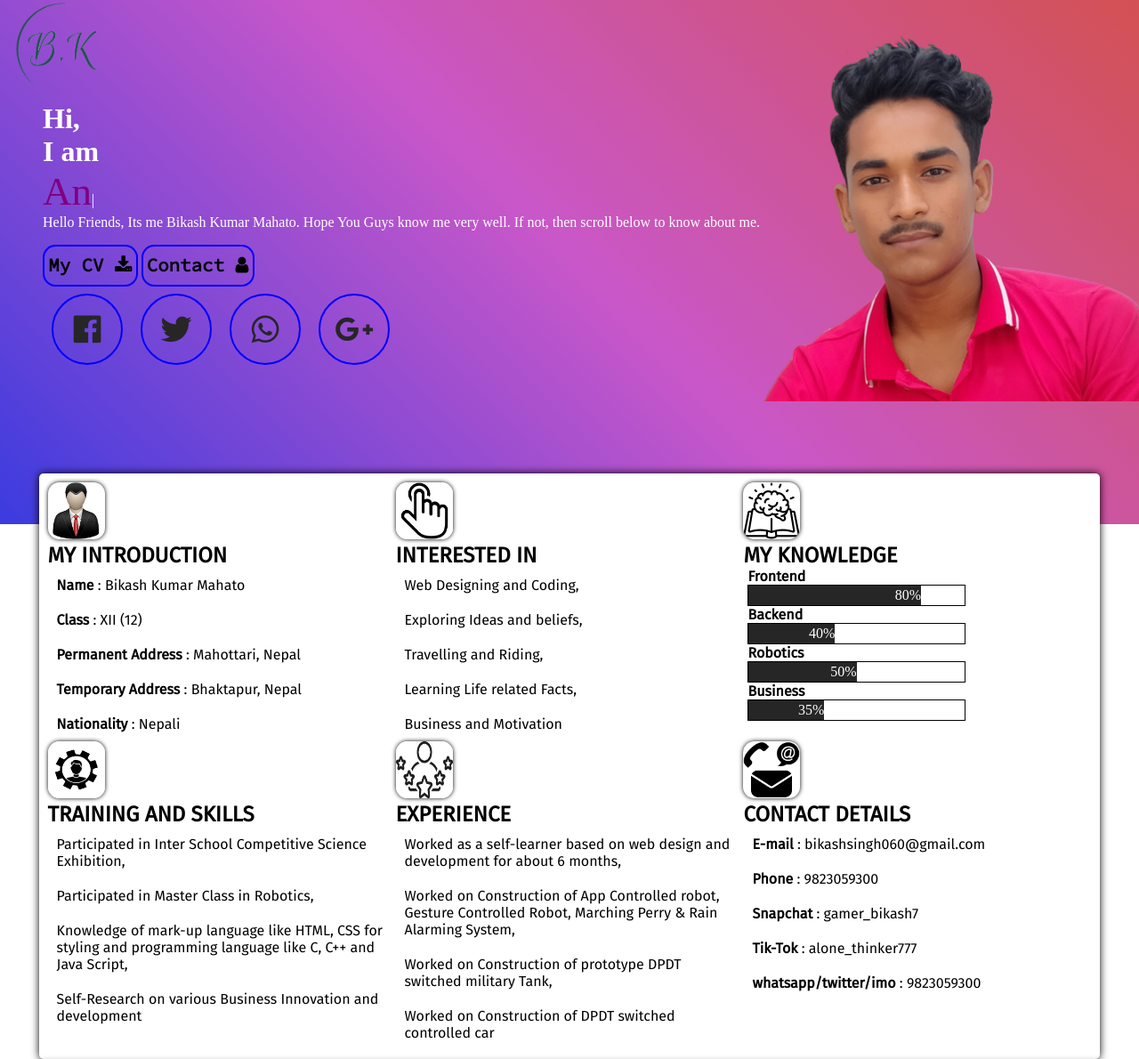
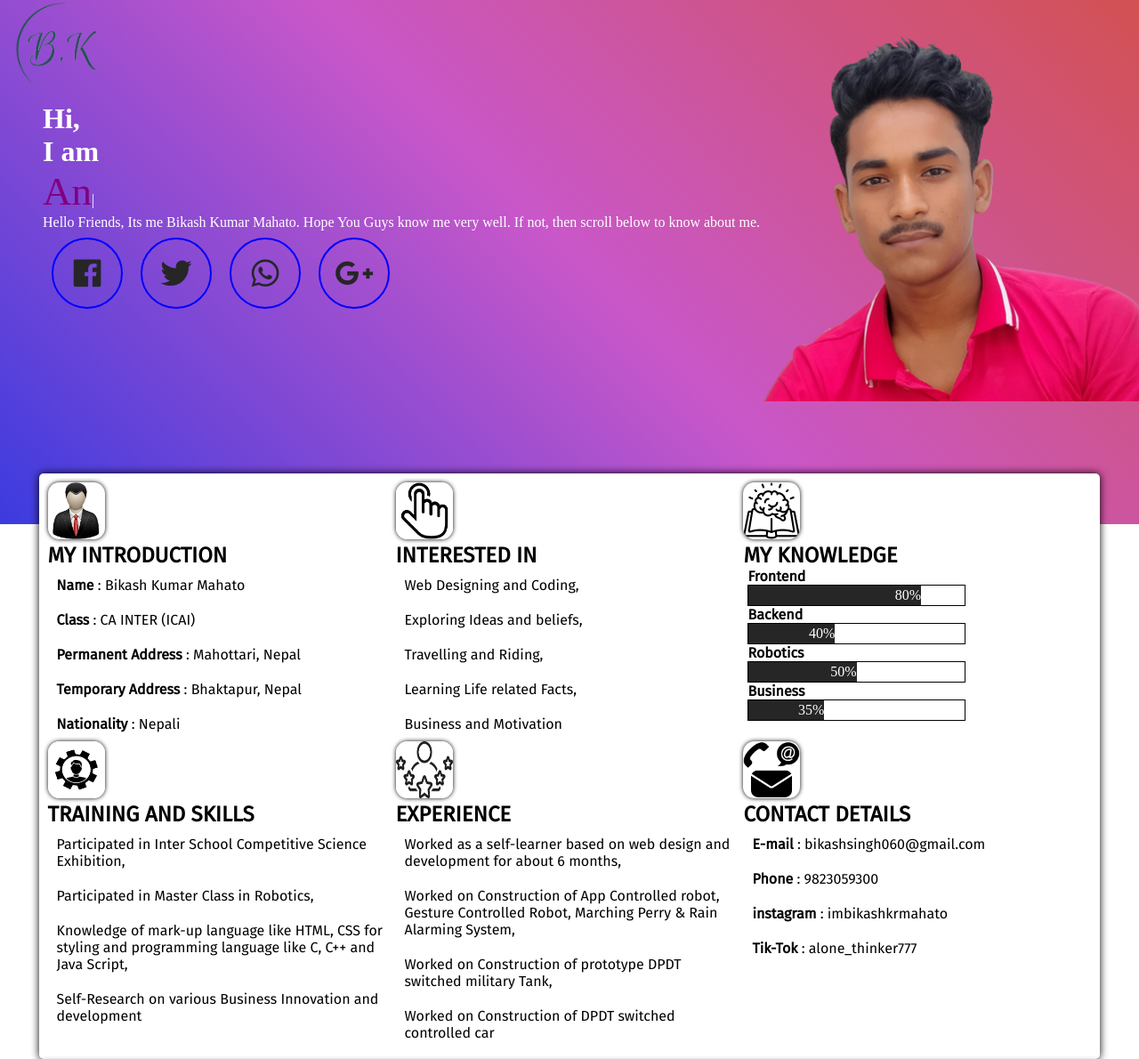
Before and after one commit to OfficialBikash/bikash_about, a plain HTML site: page index.html in a window 1280 px wide. Shown: the part 13-1203 px from the top of the page at 89% size. Drawn offline with nearby package versions, Linux system fonts and the light colour scheme.

Commit message:
Update index.html

```diff
--- a/index.html
+++ b/index.html
@@ -29,8 +29,6 @@
             <p>
               Hello Friends, Its me Bikash Kumar Mahato. Hope You Guys know me very well. If not, then scroll below to know about me.
             </p>
-            <a href="https://officialbikash.github.io/bikash_cv/"><button class="btn"> My CV <i class="fa fa-download" aria-hidden="true"></i> </button></a>
-            <a href="http://bikashofficial.epizy.com/"><button class="btn">Contact <i class="fa fa-user" aria-hidden="true"></i></button></a>
 
 <footer>
   <ul>
@@ -77,7 +75,7 @@
       <h2>My Introduction</h2>
       <ul>
         <li> <b> Name</b> : Bikash Kumar Mahato</li>
-        <li> <b> Class</b> : XII (12)</li>
+        <li> <b> Class</b> : CA INTER (ICAI)</li>
         <li> <b> Permanent Address</b> : Mahottari, Nepal</li>
         <li> <b> Temporary Address</b> : Bhaktapur, Nepal</li>
         <li> <b> Nationality</b> : Nepali</li>
@@ -153,9 +151,8 @@
     <ul>
       <li> <b> E-mail</b> : bikashsingh060@gmail.com</li>
         <li> <b> Phone </b>: 9823059300</li>
-        <li> <b> Snapchat</b> : gamer_bikash7</li>
+        <li> <b> instagram</b> : imbikashkrmahato</li>
         <li> <b> Tik-Tok</b> : alone_thinker777</li>
-        <li> <b> whatsapp/twitter/imo</b> : 9823059300</li>
       </ul>
   </div>
 </div>
```
